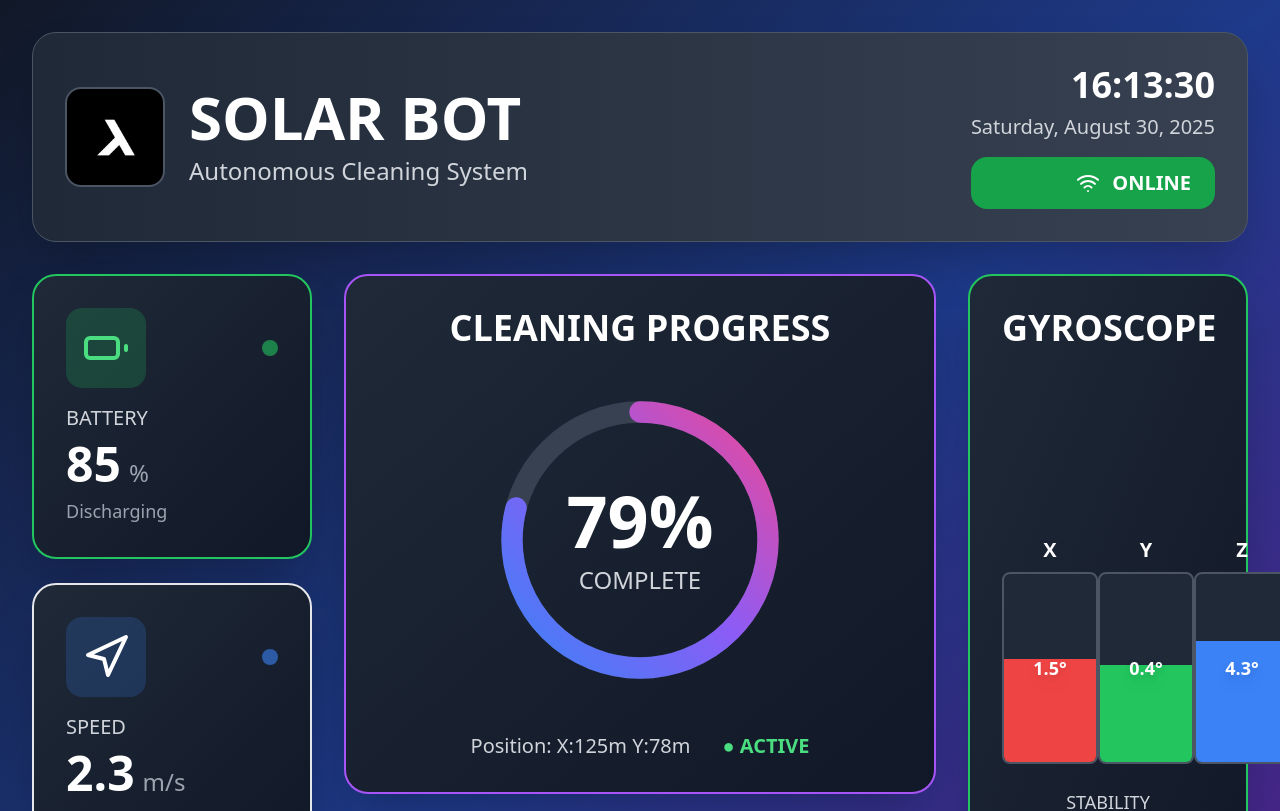
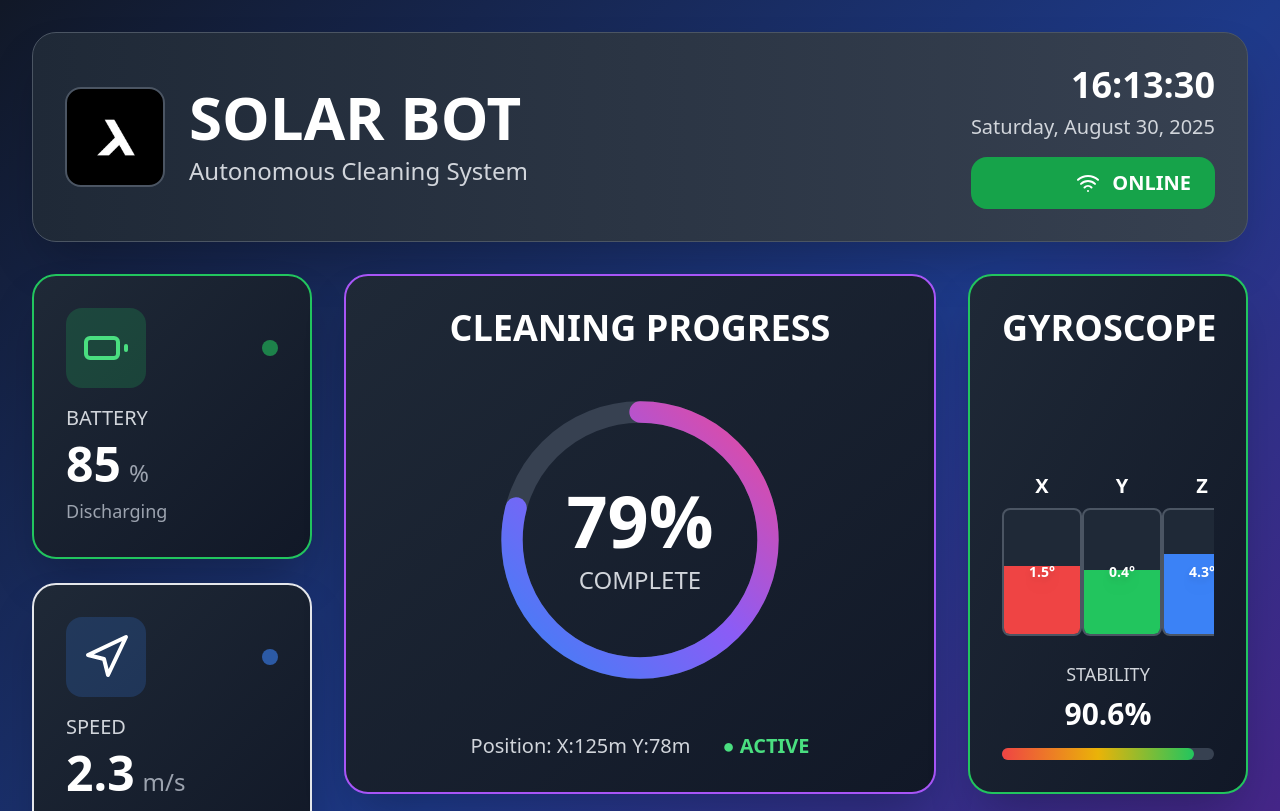
Before and after one commit to Clibs58/solar_bot_dashboard_test, a React (Vite) app: page / in a window 1280 px wide. Shown: the top 811 px of the page. Built offline with nearby package versions, Linux system fonts and the light colour scheme.

Commit message:
Fix gyroscope bars overflow

```diff
--- a/src/App.tsx
+++ b/src/App.tsx
@@ -71,14 +71,14 @@ const SolarBotDashboard = () => {
 
   const GyroscopeDisplay = ({ value, label, color }) => (
     <div className="text-center">
-      <div className="text-lg sm:text-xl font-bold text-white mb-2">{label}</div>
-      <div className="w-16 sm:w-20 lg:w-24 h-24 sm:h-32 lg:h-48 bg-gray-800 rounded-lg relative overflow-hidden mx-auto border-2 border-gray-600">
+      <div className="text-sm sm:text-lg lg:text-xl font-bold text-white mb-1 sm:mb-2">{label}</div>
+      <div className="w-12 sm:w-16 lg:w-20 h-20 sm:h-24 lg:h-32 bg-gray-800 rounded-lg relative overflow-hidden mx-auto border-2 border-gray-600">
         <div
           className={`absolute bottom-0 left-0 right-0 ${color} transition-all duration-1000 rounded-b`}
           style={{ height: `${Math.max(5, Math.min(95, (value + 15) / 30 * 100))}%` }}
         />
         <div className="absolute inset-0 flex items-center justify-center">
-          <span className="text-xs sm:text-sm lg:text-lg font-bold text-white drop-shadow-lg">
+          <span className="text-xs sm:text-xs lg:text-sm font-bold text-white drop-shadow-lg">
             {value.toFixed(1)}°
           </span>
         </div>
@@ -238,7 +238,7 @@ const SolarBotDashboard = () => {
           <div className="lg:col-span-3">
             <div className="bg-gradient-to-br from-gray-800 to-gray-900 rounded-2xl lg:rounded-3xl p-4 sm:p-6 lg:p-8 border-2 border-green-500 shadow-2xl">
               <h2 className="text-2xl sm:text-3xl lg:text-4xl font-bold text-white mb-4 sm:mb-6 lg:mb-8 text-center">GYROSCOPE</h2>
-              <div className="flex justify-around items-end h-32 sm:h-48 lg:h-96 mb-4 sm:mb-5 lg:mb-6">
+              <div className="flex justify-around items-end h-32 sm:h-40 lg:h-64 mb-4 sm:mb-5 lg:mb-6 overflow-hidden">
                 <GyroscopeDisplay value={botData.gyroscope.x} label="X" color="bg-red-500" />
                 <GyroscopeDisplay value={botData.gyroscope.y} label="Y" color="bg-green-500" />
                 <GyroscopeDisplay value={botData.gyroscope.z} label="Z" color="bg-blue-500" />
```
